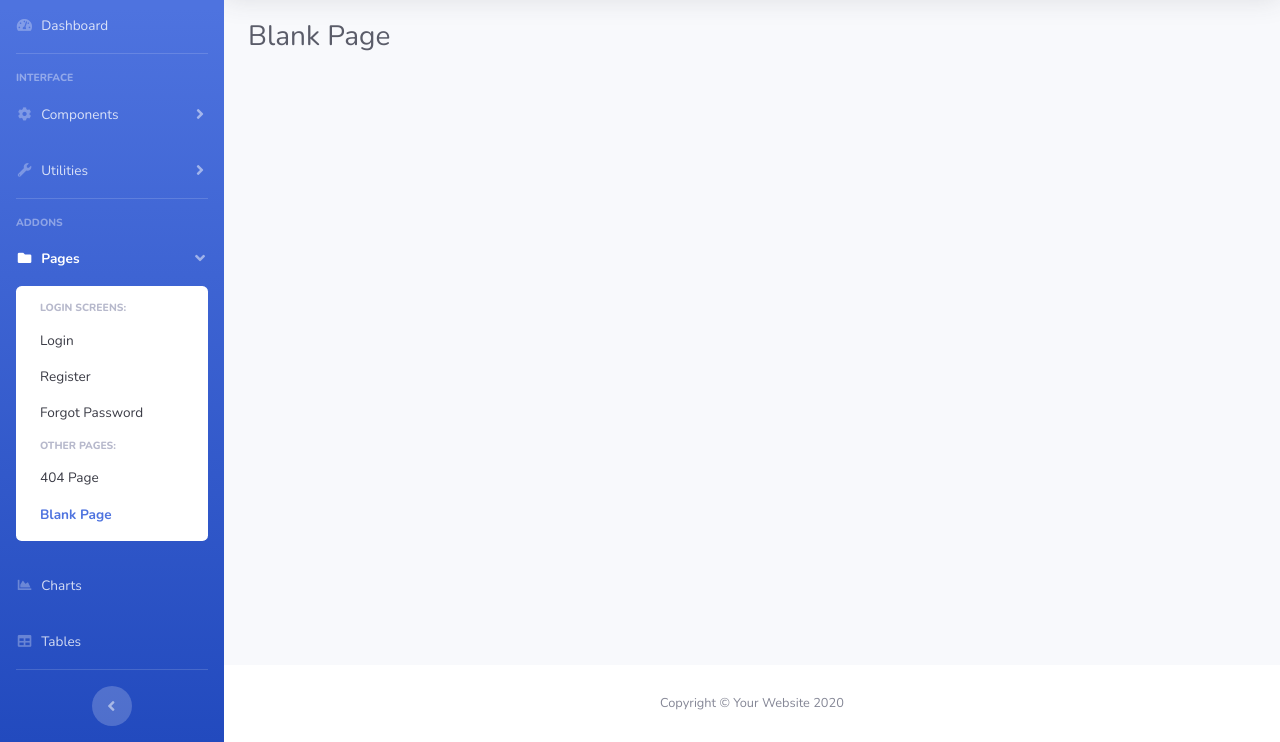
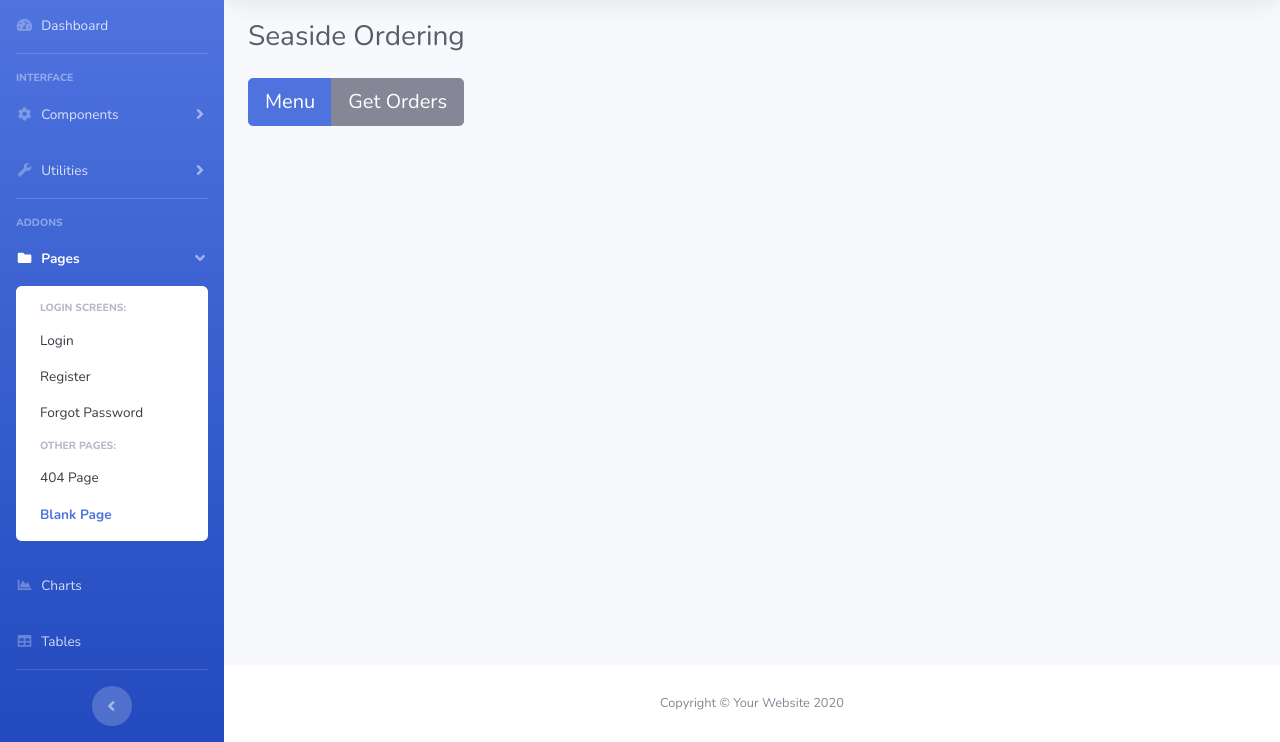
Before and after one commit to jundolor/seafood-ordering, a website with bundled scripts: page admin/blank.html in a window 1280 px wide. Shown: the part 74-816 px from the top of the page. Built offline with nearby package versions, Linux system fonts and the light colour scheme.

Commit message:
Set up title and menu on the blank html page

```diff
--- a/admin/blank.html
+++ b/admin/blank.html
@@ -360,7 +360,11 @@
                 <div class="container-fluid">
 
                     <!-- Page Heading -->
-                    <h1 class="h3 mb-4 text-gray-800">Blank Page</h1>
+                    <h1 class="h3 mb-4 text-gray-800">Seaside Ordering</h1>
+                    <div class="btn-group btn-group-lg">
+                        <button type="button" class="btn btn-primary">Menu</button>
+                        <button type="button" class="btn btn-secondary">Get Orders</button>
+                    </div>
 
                 </div>
                 <!-- /.container-fluid -->
```
